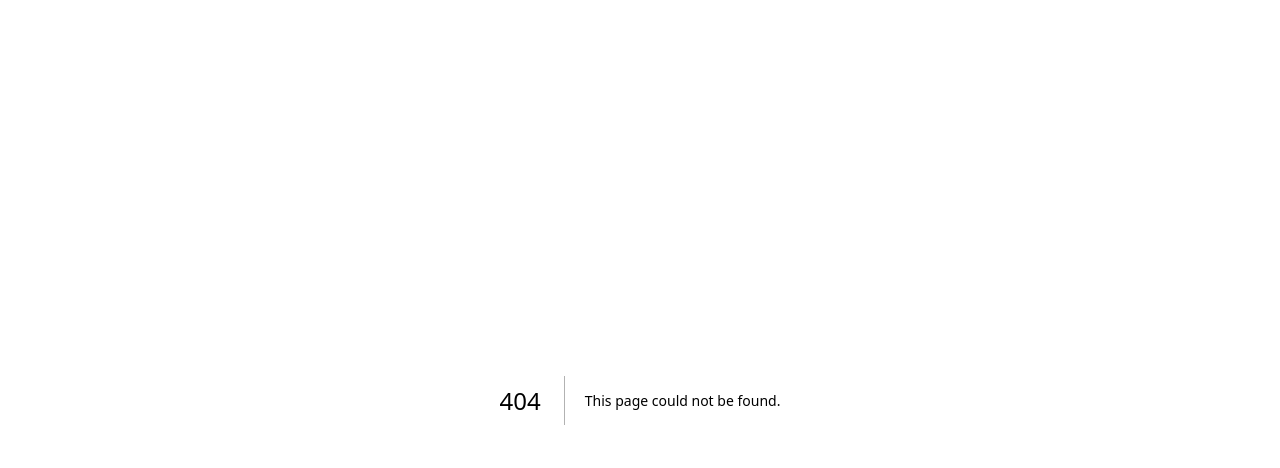
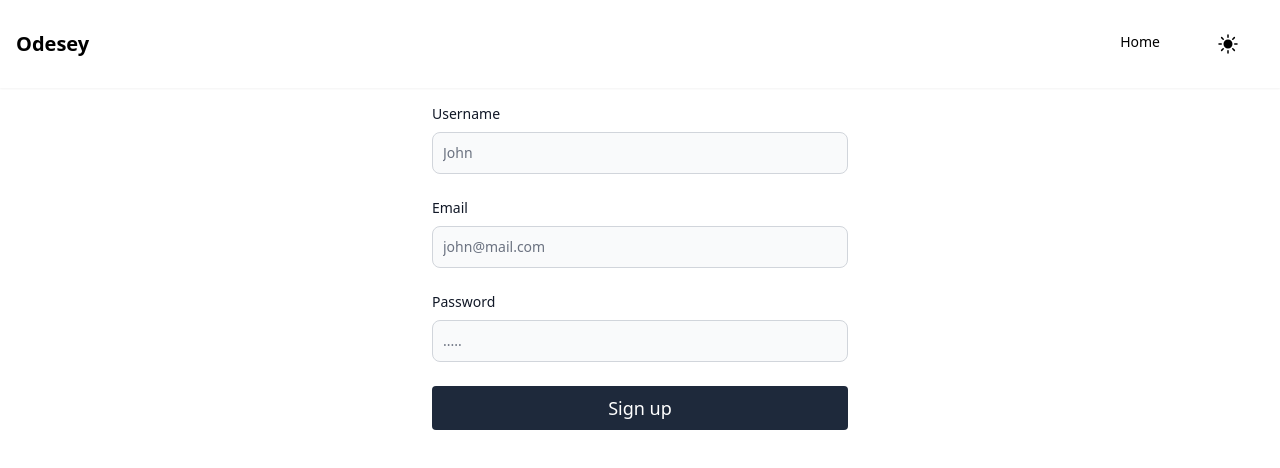
Before and after one commit to skarthikeyan96/odesey-frontend, a Next.js app: page /register in a window 1280 px wide. Before the commit this address had no page. Shown: the top 468 px of the page. Built offline with nearby package versions, Linux system fonts and the light colour scheme.

Commit message:
feat: add login form with basic authentication

```diff
--- /dev/null
+++ b/components/Button.tsx
@@ -0,0 +1,9 @@
+const Button = ({ text, type }: { text: string, type:  "button" | "submit" | "reset" | undefined }) => {
+  return (
+    <button type={type} className="bg-slate-800  text-white tracking-normal text-lg font-sans  py-2 px-4 rounded w-full">
+      {text}
+    </button>
+  );
+};
+
+export default Button;
--- a/components/Form.tsx
+++ /dev/null
@@ -1,48 +0,0 @@
-import React from 'react'
-import { Formik, Field, Form, FormikHelpers } from 'formik';
-
-interface Values {
-  firstName: string;
-  lastName: string;
-  email: string;
-}
-
-const FormComponent = () => {
-    return(
-        <Formik
-        initialValues={{
-          firstName: '',
-          lastName: '',
-          email: '',
-        }}
-        onSubmit={(
-          values: Values,
-          { setSubmitting }: FormikHelpers<Values>
-        ) => {
-          setTimeout(() => {
-            alert(JSON.stringify(values, null, 2));
-            setSubmitting(false);
-          }, 500);
-        }}
-      >
-        <Form>
-          <label htmlFor="firstName">First Name</label>
-          <Field id="firstName" name="firstName" placeholder="John" type="text"/>
-
-
-          <label htmlFor="email">Email</label>
-          <Field
-            id="email"
-            name="email"
-            placeholder="john@acme.com"
-            type="email"
-          />
-
-          <button type="submit">Submit</button>
-        </Form>
-      </Formik>
-
-    )
-}
-
-export default FormComponent
--- /dev/null
+++ b/components/LoginForm.tsx
@@ -0,0 +1,85 @@
+import React from "react";
+import { Formik, Field, Form, FormikHelpers } from "formik";
+import Button from "./Button";
+import axios from "axios";
+import { Router, useRouter } from "next/router";
+
+interface Values {
+  email: string;
+  password: string;
+}
+
+const RegisterFormComponent = () => {
+  const router = useRouter();
+
+  const handleSubmit = async (
+    values: Values,
+    setSubmitting: (arg0: boolean) => void
+  ) => {
+    console.log(values);
+    try {
+      const formData = new FormData();
+      formData.append("username", values.email);
+      formData.append("password", values.password);
+
+      const res = await axios.post(
+        "http://localhost:8080/auth/login",
+        formData
+      );
+
+      console.log(res);
+    } catch (e) {
+      console.log(e);
+    }
+  };
+
+  return (
+    <Formik
+      initialValues={{
+        email: "",
+        password: "",
+      }}
+      onSubmit={(values: Values, { setSubmitting }: FormikHelpers<Values>) =>
+        handleSubmit(values, setSubmitting)
+      }
+    >
+      <Form>
+        <div className="mb-6">
+          <label
+            htmlFor="email"
+            className="block mb-2 text-sm font-medium text-gray-900 dark:text-white"
+          >
+            Email
+          </label>
+          <Field
+            id="email"
+            name="email"
+            placeholder="john@mail.com"
+            type="email"
+            className="bg-gray-50 border border-gray-300 text-gray-900 text-sm rounded-lg  block w-full p-2.5 dark:bg-gray-700 dark:border-gray-600 dark:placeholder-gray-400 dark:text-white dark:focus:ring-blue-500 dark:focus:border-blue-500"
+          />
+        </div>
+
+        <div className="mb-6">
+          <label
+            htmlFor="password"
+            className="block mb-2 text-sm font-medium text-gray-900 dark:text-white"
+          >
+            Password
+          </label>
+          <Field
+            id="password"
+            name="password"
+            placeholder="....."
+            type="password"
+            className="bg-gray-50 border border-gray-300 text-gray-900 text-sm rounded-lg  block w-full p-2.5 dark:bg-gray-700 dark:border-gray-600 dark:placeholder-gray-400 dark:text-white dark:focus:ring-blue-500 dark:focus:border-blue-500"
+          />
+        </div>
+
+        <Button type="submit" text="Sign in" />
+      </Form>
+    </Formik>
+  );
+};
+
+export default RegisterFormComponent;
--- a/components/Navbar.tsx
+++ b/components/Navbar.tsx
@@ -11,7 +11,7 @@ const Navbar = () => {
     if (currentTheme === "dark") {
       return (
         <button
-          className="border rounded-sm p-2"
+          className="rounded-sm p-2"
           onClick={() => setTheme("light")}
           type="button"
         >
@@ -22,7 +22,7 @@ const Navbar = () => {
     }
     return (
       <button
-        className="border rounded-sm p-2"
+        className=" rounded-sm p-2"
         onClick={() => setTheme("dark")}
         type="button"
       >
@@ -32,7 +32,7 @@ const Navbar = () => {
     );
   };
   return (
-    <nav className="bg-white border-gray-200 px-2 sm:px-4 py-2.5  text-black shadow-sm dark:bg-slate-800 dark:text-white">
+    <nav className="bg-white border-gray-200 px-2 sm:px-4 py-2  text-black shadow-sm dark:bg-slate-800 dark:text-white">
       <div className="container flex flex-wrap items-center justify-between mx-auto">
         <Link href="/" className="flex items-center">
           <span className="self-center text-xl font-semibold whitespace-nowrap ">
--- /dev/null
+++ b/components/RegisterForm.tsx
@@ -0,0 +1,115 @@
+import React from "react";
+import { Formik, Field, Form, FormikHelpers } from "formik";
+import Button from "./Button";
+import axios from "axios";
+import { Router, useRouter } from "next/router";
+interface Values {
+  userName: string;
+  email: string;
+  password: string;
+}
+
+const RegisterFormComponent = () => {
+
+    const router = useRouter()
+
+
+  const handleSubmit = async (
+    values: Values,
+    setSubmitting: (arg0: boolean) => void
+  ) => {
+    console.log(values);
+    try {
+      const response = await fetch("http://localhost:8080/user/create", {
+        body: JSON.stringify({
+            email: values.email,
+            password: values.password,
+            username: values.userName
+        }),
+        headers: {
+          Accept: "application/json",
+          "Content-Type": "application/json",
+        },
+        method: "POST",
+      });
+
+      console.log(response.status)
+
+      if(response.status === 201){
+        router.push('/login', undefined, {shallow: true})
+      }
+
+      const data = await response.json()
+      console.log(data);
+    } catch (e) {
+      console.log(e);
+    }
+  };
+
+  return (
+    <Formik
+      initialValues={{
+        userName: "",
+        email: "",
+        password: "",
+      }}
+      onSubmit={(values: Values, { setSubmitting }: FormikHelpers<Values>) =>
+        handleSubmit(values, setSubmitting)
+      }
+    >
+      <Form>
+        <div className="mb-6">
+          <label
+            htmlFor="userName"
+            className="block mb-2 text-sm font-medium text-gray-900 dark:text-white"
+          >
+            Username
+          </label>
+          <Field
+            id="userName"
+            name="userName"
+            placeholder="John"
+            type="text"
+            className="bg-gray-50 border border-gray-300 text-gray-900 text-sm rounded-lg  block w-full p-2.5 dark:bg-gray-700 dark:border-gray-600 dark:placeholder-gray-400 dark:text-white dark:focus:ring-blue-500 dark:focus:border-blue-500"
+          />
+        </div>
+
+        <div className="mb-6">
+          <label
+            htmlFor="email"
+            className="block mb-2 text-sm font-medium text-gray-900 dark:text-white"
+          >
+            Email
+          </label>
+          <Field
+            id="email"
+            name="email"
+            placeholder="john@mail.com"
+            type="email"
+            className="bg-gray-50 border border-gray-300 text-gray-900 text-sm rounded-lg  block w-full p-2.5 dark:bg-gray-700 dark:border-gray-600 dark:placeholder-gray-400 dark:text-white dark:focus:ring-blue-500 dark:focus:border-blue-500"
+          />
+        </div>
+
+        <div className="mb-6">
+          <label
+            htmlFor="password"
+            className="block mb-2 text-sm font-medium text-gray-900 dark:text-white"
+          >
+            Password
+          </label>
+          <Field
+            id="password"
+            name="password"
+            placeholder="....."
+            type="password"
+            className="bg-gray-50 border border-gray-300 text-gray-900 text-sm rounded-lg  block w-full p-2.5 dark:bg-gray-700 dark:border-gray-600 dark:placeholder-gray-400 dark:text-white dark:focus:ring-blue-500 dark:focus:border-blue-500"
+          />
+        </div>
+
+        <Button type="submit" text="Sign up" />
+      </Form>
+    </Formik>
+  );
+};
+
+export default RegisterFormComponent;
--- a/package.json
+++ b/package.json
@@ -13,6 +13,7 @@
     "@types/node": "18.11.10",
     "@types/react": "18.0.26",
     "@types/react-dom": "18.0.9",
+    "axios": "^1.2.1",
     "eslint": "8.29.0",
     "eslint-config-next": "13.0.6",
     "formik": "^2.2.9",
--- a/pages/_app.tsx
+++ b/pages/_app.tsx
@@ -2,11 +2,15 @@ import { ThemeProvider } from 'next-themes'
 
 import '../styles/globals.css'
 import type { AppProps } from 'next/app'
+import Navbar from '../components/Navbar'
 
 export default function App({ Component, pageProps }: AppProps) {
   return  (
   <ThemeProvider defaultTheme='light' attribute="class">
+  <>
+  <Navbar/>
   <Component {...pageProps} />
+  </>
   </ThemeProvider>
   )
 }
--- a/pages/index.tsx
+++ b/pages/index.tsx
@@ -1,5 +1,5 @@
 import Head from "next/head";
-import FormComponent from "../components/Form";
+import FormComponent from "../components/RegisterForm";
 import Navbar from "../components/Navbar";
 export default function Home() {
   return (
@@ -10,7 +10,6 @@ export default function Home() {
         <link rel="icon" href="/favicon.ico" />
       </Head>
 
-        <Navbar/>
 
 
     </div>
--- /dev/null
+++ b/pages/login.tsx
@@ -0,0 +1,11 @@
+import LoginForm from "../components/LoginForm"
+
+const Login = () => {
+    return(
+        <div className="p-4 max-w-md mx-auto">
+            <LoginForm/>
+        </div>
+    )
+}
+
+export default Login
--- /dev/null
+++ b/pages/register.tsx
@@ -0,0 +1,11 @@
+import FormComponent from "../components/RegisterForm"
+
+const Register = () => {
+    return(
+        <div className="p-4 max-w-md mx-auto">
+            <FormComponent/>
+        </div>
+    )
+}
+
+export default Register
```
Also changed, not shown: 1 other file (tests, documents, lock files or other folders).
